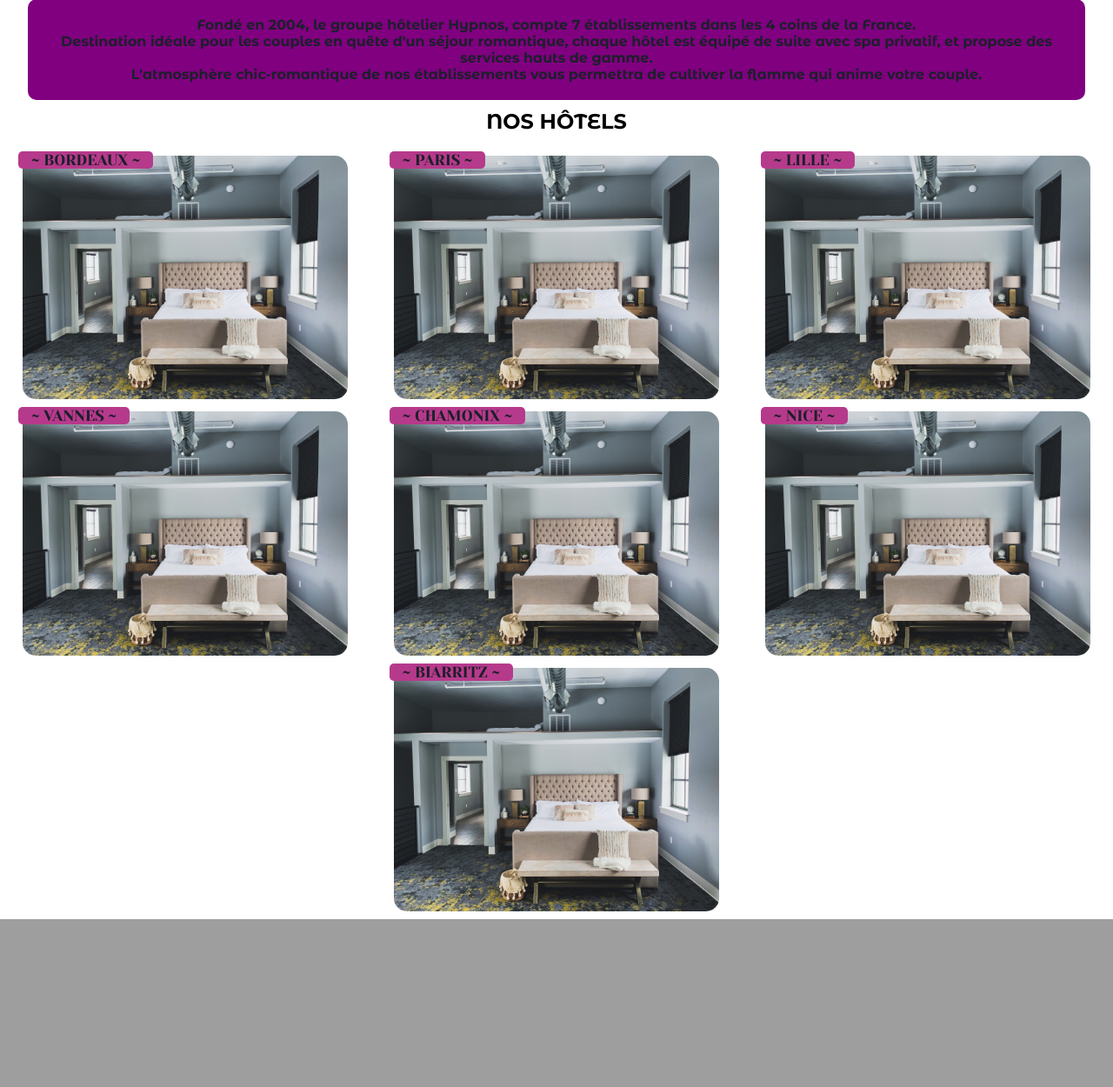
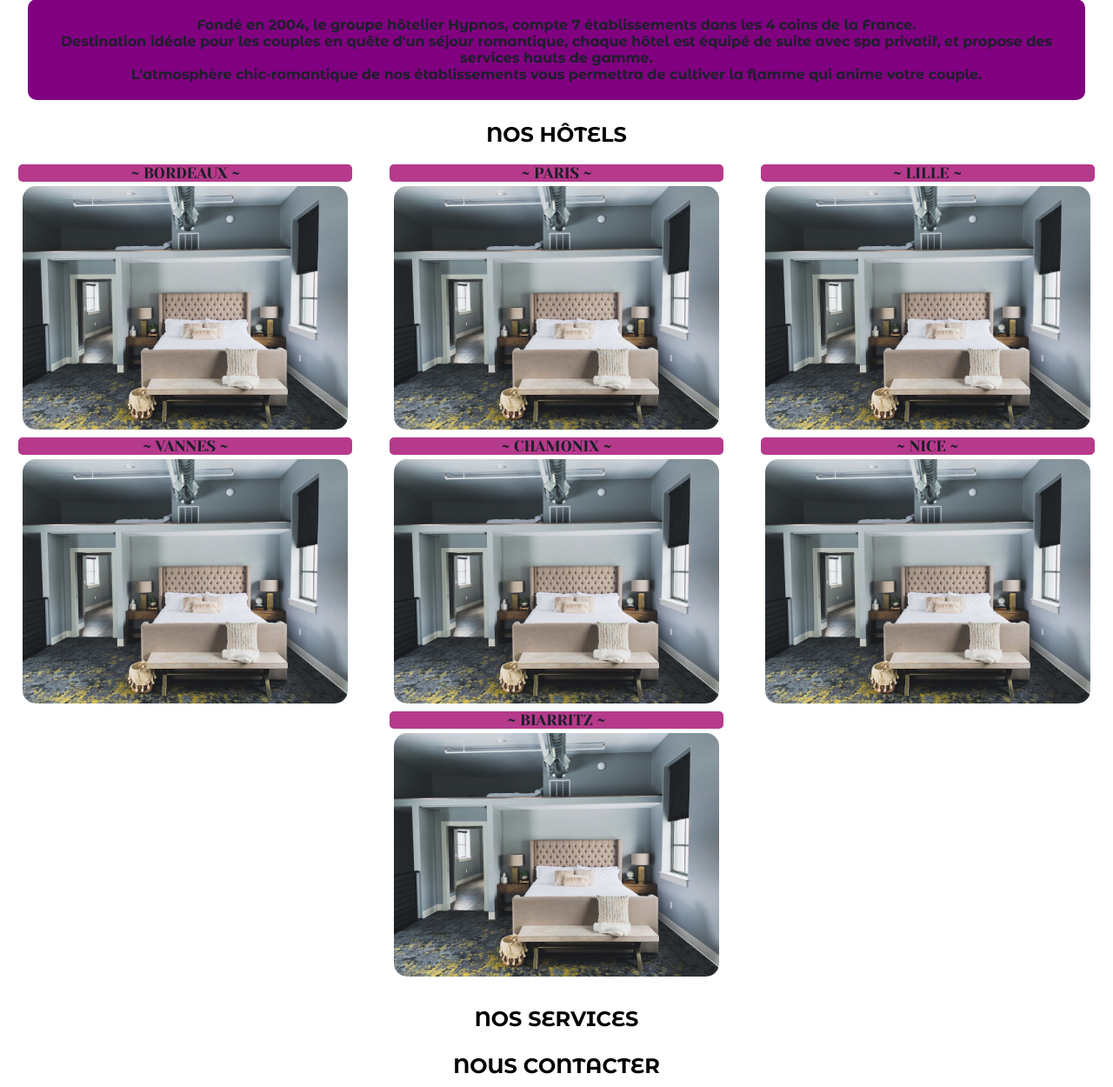
Before and after one commit to Cedric72-web/hypnoshotels, a PHP site: page / in a window 1280 px wide. Shown: the part 922-2172 px from the top of the page at 87% size. Before the commit the page ends 1979 px from the top, so only its background shows below. Run offline with PHP 8.4, Linux system fonts and the light colour scheme.

Commit message:
Update index.html & style.csss

```diff
--- a/css/style.css
+++ b/css/style.css
@@ -13,10 +13,8 @@ header{
     width: 100%;
     height: 60px;
     background-color: #da38a0;
-}
-
-header{
     position: fixed;
+    z-index: 1;
 }
 
 h1{
@@ -28,6 +26,7 @@ h1{
 }
 
 h2{
+    padding-top: 15px;
     margin: 10px auto;
     text-transform: uppercase;
     font-family: 'Montserrat Alternates';
@@ -143,10 +142,9 @@ a{
 
 .image-hotel{
     width: 100%;
+    display: flex;
     text-align: center;
-    align-items: center;
-    justify-content: center;
-    position: relative;
+    position: absolute;
 }
 
 img{
@@ -156,15 +154,21 @@ img{
 }
 
 .localisation{
+    align-items: center;
+    display: block;
+    text-align: center;
     padding: 0 15px;
     z-index: 0;
     font-family: 'Yeseva One';
     text-transform: uppercase;
     color: #1c1f2a;
     font-size: 1.1rem;
-    position: absolute;
     background-color: #b63a8b;
     border-radius: 5px;
+}
+
+.localisation p{
+    align-items: center;
 }
 
 /* R E S P O N S I V E - T A B L E T T E */
--- a/index.html
+++ b/index.html
@@ -24,21 +24,28 @@
     <nav class="navbar">
         <div class="blocs-menu">
             <span class="nav-menu-item">
-                <a href="#">
+                <a href="#accueil">
                     Accueil
                 </a>
             </span>
         </div>
         <div class="blocs-menu">
             <span class="nav-menu-item">
-                <a href="#">
+                <a href="#hotels">
+                    Nos hôtels
+                </a>
+            </span>
+        </div>
+        <div class="blocs-menu">
+            <span class="nav-menu-item">
+                <a href="#services">
                     Nos services
                 </a>
             </span>
         </div>
         <div class="blocs-menu">
             <span class="nav-menu-item">
-                <a href="#">
+                <a href="#contact">
                     Nous contacter
                 </a>
             </span>
@@ -92,6 +99,12 @@
         <img src="images/image-hotel.jpg" alt="">
     </div>
 </section>
+<section id="services">
+    <h2>Nos Services</h2>
+</section>
+<section id="contact">
+    <h2>Nous Contacter</h2>
+</section>
     <script src="js/app.js"></script>
 </body>
 </html>
```
